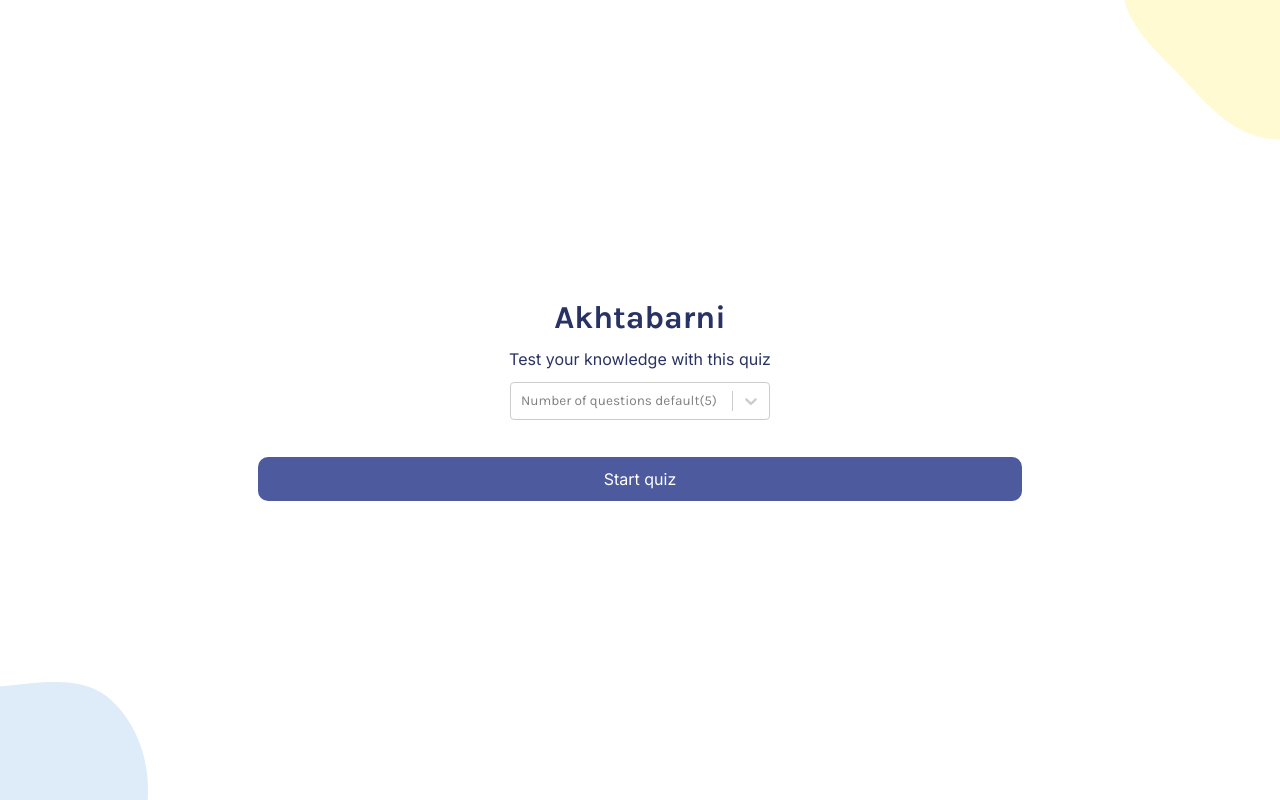
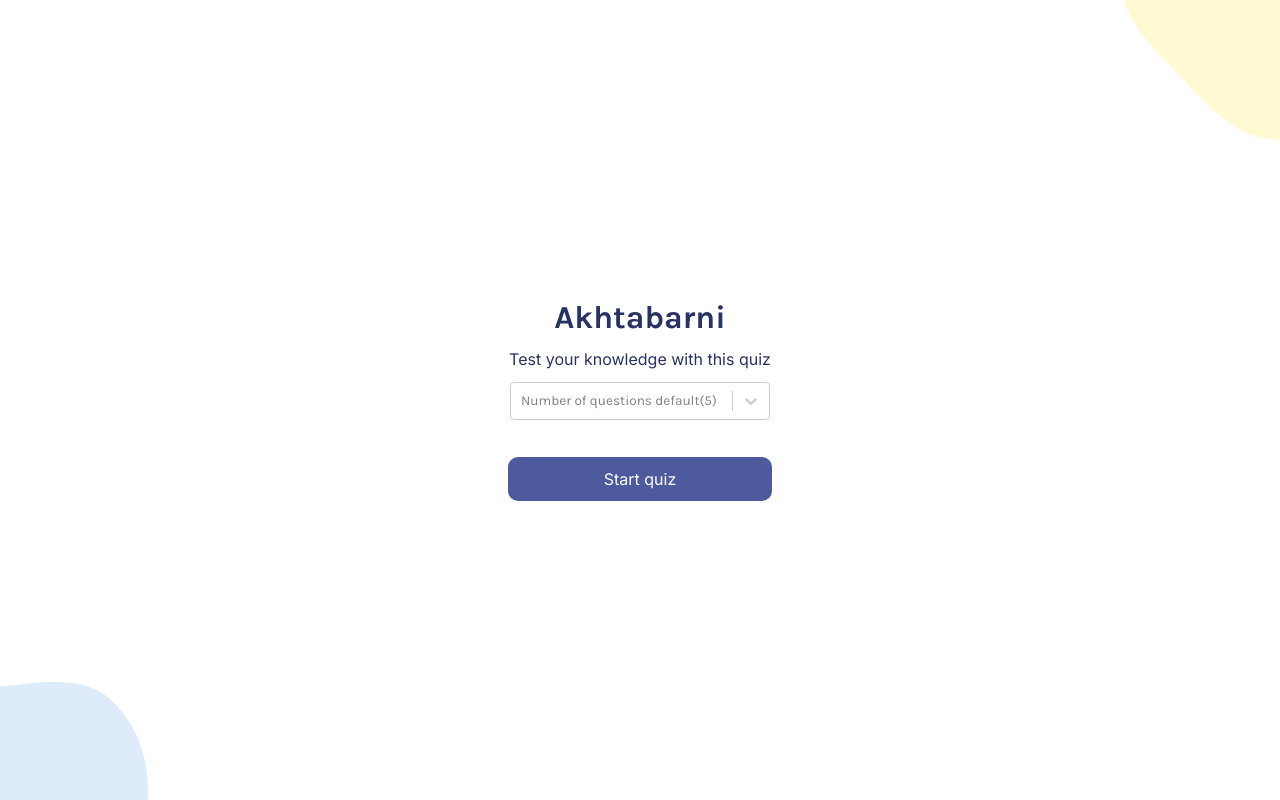
Before and after one commit to Aladdin-Elshamy/Akhtbrat_Quiz_App, a React (Vite) app: page / in a window 1280 px wide. Built offline with nearby package versions, Linux system fonts and the light colour scheme.

Commit message:
first commit

```diff
--- a/src/index.css
+++ b/src/index.css
@@ -94,9 +94,12 @@ main .last-image {
     "slnt" 0;
   margin-top: 1.5em;
 }
-.btn{
-  padding-inline: 27%;
+@media (max-width:480px) {
+  .btn{
+    padding-inline: 27%;
+  }
 }
+
 .btn:active {
   opacity: 0.6;
   transform: scale(0.95);
```
